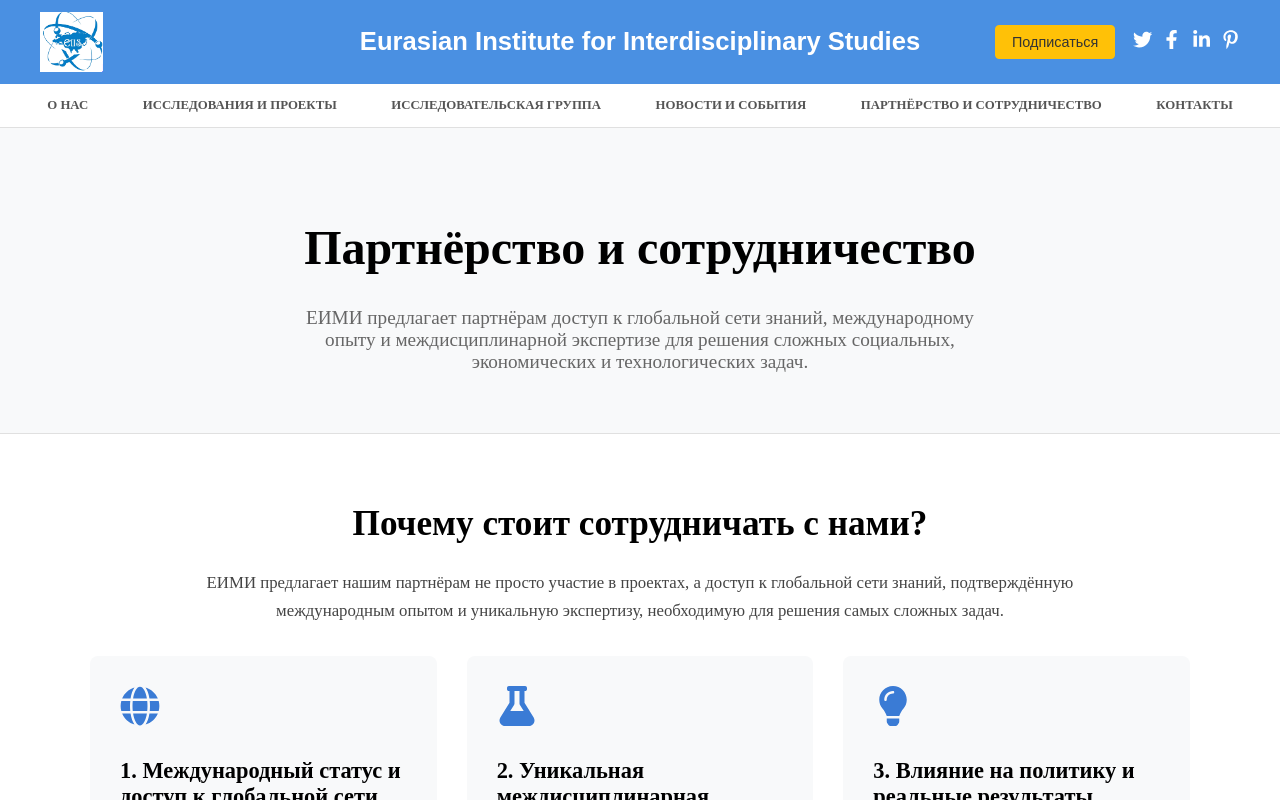
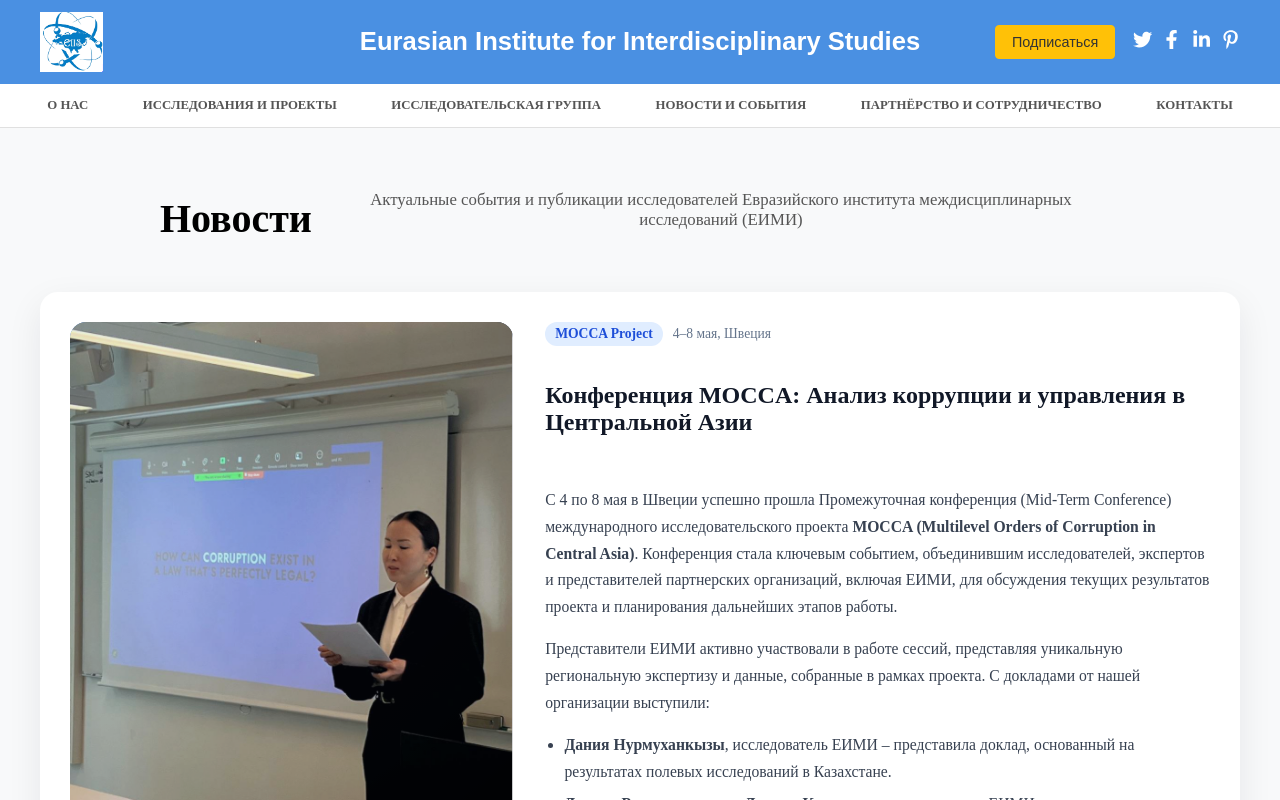
Before and after one commit to Naoo0/eurasian-institute-site, a React (Vite) app: page /news in a window 1280 px wide. Built offline with nearby package versions, Linux system fonts and the light colour scheme.

Commit message:
wowwwwww

```diff
--- a/src/pages/News.jsx
+++ b/src/pages/News.jsx
@@ -1,142 +1,244 @@
-// src/pages/Partnership.jsx
+// src/pages/News.jsx
 
-import React from 'react';
-import { FaFlask, FaGlobe, FaLightbulb } from 'react-icons/fa';
-import "../styles/Partnership.css";
+import React from "react";
+import { motion } from "framer-motion";
+import "../styles/News.css";
+import placeholderImage from "../assets/placeholder.png";
+import news2 from "../assets/news2.png";
+import news1 from "../assets/news1.png";
 
-const Partnership = () => {
+
+const News = () => {
   return (
-    <div className="partnership-page">
-      <header className="partnership-hero">
-        <h1>Партнёрство и сотрудничество</h1>
-        <p>
-          ЕИМИ предлагает партнёрам доступ к глобальной сети знаний, международному опыту
-          и междисциплинарной экспертизе для решения сложных социальных,
-          экономических и технологических задач.
+    <div className="page-container">
+      <div className="news-header">
+        <h1 className="news-main-title">Новости</h1>
+        <p className="news-main-subtitle">
+          Актуальные события и публикации исследователей Евразийского института
+          междисциплинарных исследований (ЕИМИ)
         </p>
-      </header>
+      </div>
 
-      <div className="page-content-wrapper">
-        {/* Почему стоит сотрудничать с нами */}
-        <section className="partnership-section">
-          <h2>Почему стоит сотрудничать с нами?</h2>
-          <p className="partnership-lead">
-            ЕИМИ предлагает нашим партнёрам не просто участие в проектах, а доступ к глобальной
-            сети знаний, подтверждённую международным опытом и уникальную экспертизу, необходимую
-            для решения самых сложных задач.
-          </p>
+      <div className="news-list">
+        {/* НОВОСТЬ 1 */}
+        <motion.article
+          className="news-item"
+          initial={{ opacity: 0, y: 40 }}
+          whileInView={{ opacity: 1, y: 0 }}
+          viewport={{ once: true, amount: 0.2 }}
+          transition={{ duration: 0.6 }}
+        >
+          <div className="news-image-wrapper">
+            {/* здесь потом можно заменить placeholderImage на реальное фото конференции */}
+            <img
+              src={news1}
+              alt="Конференция MOCCA в Швеции"
+              className="news-image"
+            />
+          </div>
 
-          <div className="benefits-grid">
-            {/* 1. Международный статус и глобальная сеть */}
-            <div className="benefit-card">
-              <div className="benefit-icon">
-                <FaGlobe />
-              </div>
-              <h3>1. Международный статус и доступ к глобальной сети</h3>
+
+
+          <div className="news-content">
+            <div className="news-meta">
+              <span className="news-tag">MOCCA Project</span>
+              <span className="news-date">4–8 мая, Швеция</span>
+            </div>
+            <h2 className="news-item-title">
+              Конференция MOCCA: Анализ коррупции и управления в Центральной
+              Азии
+            </h2>
+
+            <div className="news-item-body">
               <p>
-                Сотрудничество ЕИМИ с Европейским Союзом, в частности по линии программы
-                <strong> Marie Skłodowska-Curie Actions (MSCA Staff Exchange)</strong>, подтверждает
-                нашу надёжность и высокий научный уровень.
+                С 4 по 8 мая в Швеции успешно прошла Промежуточная конференция
+                (Mid-Term Conference) международного исследовательского проекта{" "}
+                <strong>MOCCA (Multilevel Orders of Corruption in Central Asia)</strong>.
+                Конференция стала ключевым событием, объединившим исследователей,
+                экспертов и представителей партнерских организаций, включая ЕИМИ,
+                для обсуждения текущих результатов проекта и планирования
+                дальнейших этапов работы.
               </p>
+
+              <p>
+                Представители ЕИМИ активно участвовали в работе сессий, представляя
+                уникальную региональную экспертизу и данные, собранные в рамках
+                проекта. С докладами от нашей организации выступили:
+              </p>
+
               <ul>
                 <li>
-                  <strong>Ведущие мировые институты.</strong> Мы состоим в консорциумах с Лундским
-                  университетом (Швеция) и другими европейскими научными центрами.
+                  <strong>Дания Нурмуханкызы</strong>, исследователь ЕИМИ –
+                  представила доклад, основанный на результатах полевых
+                  исследований в Казахстане.
                 </li>
                 <li>
-                  <strong>Трансфер знаний.</strong> Участие в программе обмена персоналом MSCA
-                  гарантирует постоянный обмен передовыми методологиями и знаниями с лучшими
-                  мировыми экспертами.
+                  <strong>Динара Рахматуллаева</strong> и{" "}
+                  <strong>Данияр Калдияров</strong>, исследователи ЕИМИ –
+                  поделились экспертными экономическими оценками и анализом в
+                  рамках проектных исследований.
+                </li>
+                <li>
+                  <strong>Ишкибаева Мадина Маратовна</strong>, исследователь ЕИМИ
+                  – выступила с докладом на тему{" "}
+                  <em>
+                    &quot;Legal consciousness: case of Kazakhstan&quot;
+                    (&quot;Правосознание: кейс Казахстана&quot;)
+                  </em>, внесла важный вклад в обсуждение правовых культур в
+                  Центральной Азии.
                 </li>
               </ul>
-            </div>
 
-            {/* 2. Уникальная междисциплинарная экспертиза */}
-            <div className="benefit-card">
-              <div className="benefit-icon">
-                <FaFlask />
-              </div>
-              <h3>2. Уникальная междисциплинарная экспертиза</h3>
               <p>
-                Партнёрская деятельность ЕИМИ охватывает критически важные и разнородные сферы,
-                что позволяет эффективно работать на стыке социальных, технологических
-                и управленческих наук.
+                Мероприятие было посвящено всестороннему анализу многоуровневых
+                порядков коррупции и вопросов управления в пяти странах Центральной
+                Азии. Участники представили результаты первых этапов полевых
+                исследований, сосредоточенных на взаимодействии между:
               </p>
+
+              <ul>
+                <li>международными антикоррупционными нормами;</li>
+                <li>национальным законодательством стран региона;</li>
+                <li>местными неформальными практиками и правовыми культурами.</li>
+              </ul>
+
+              <p>
+                Особое внимание уделялось междисциплинарному подходу, объединяющему
+                юриспруденцию, политологию и социологию. Исследователи ЕИМИ
+                активно участвовали в обсуждении, представляя региональный контекст
+                и эмпирические данные по Казахстану и другим странам Центральной
+                Азии.
+              </p>
+
+              <p>
+                Конференция предоставила ценную возможность для:
+              </p>
+
               <ul>
                 <li>
-                  <strong>Социальные и управленческие инновации.</strong> Через проект{" "}
-                  <strong>MOCCA</strong> ЕИМИ вносит вклад в изучение коррупции и повышение
-                  эффективности управления, а через <strong>MARS</strong> – в разработку гуманной
-                  миграционной политики.
+                  <strong>Обмена знаниями:</strong> укрепление связей и обмен
+                  методологиями с партнёрами из Лундского университета
+                  (координатор проекта), Карлова университета и Цюрихского
+                  университета.
                 </li>
                 <li>
-                  <strong>Технологическое превосходство.</strong> Проект{" "}
-                  <strong>POLKA</strong> демонстрирует приверженность чистым технологиям и
-                  инновациям, фокусируясь на разработке низкоэмиссионных решений, включая
-                  водородные технологии.
+                  <strong>Обучения и развития:</strong> участие наших
+                  исследователей в специализированных тренингах, предусмотренных
+                  программой MSCA Staff Exchanges, что способствует повышению
+                  квалификации в сфере антикоррупционных исследований.
+                </li>
+                <li>
+                  <strong>Планирования:</strong> совместная разработка стратегий
+                  для второй половины проекта, включая подготовку к публикации
+                  ключевых научных работ и рекомендаций для политических структур.
                 </li>
               </ul>
+
+              <p>
+                Промежуточная конференция MOCCA подтвердила высокую научную
+                значимость проекта и его потенциал для разработки эффективных
+                решений в сфере борьбы с коррупцией и улучшения управления в
+                странах Центральной Азии.
+              </p>
             </div>
+          </div>
+        </motion.article>
 
-            {/* 3. Влияние на политику и реальные результаты */}
-            <div className="benefit-card">
-              <div className="benefit-icon">
-                <FaLightbulb />
-              </div>
-              <h3>3. Влияние на политику и реальные результаты</h3>
+        {/* НОВОСТЬ 2 */}
+        <motion.article
+          className="news-item news-item--reverse"
+          initial={{ opacity: 0, y: 40 }}
+          whileInView={{ opacity: 1, y: 0 }}
+          viewport={{ once: true, amount: 0.2 }}
+          transition={{ duration: 0.6 }}
+        >
+          <div className="news-image-wrapper">
+            {/* здесь потом можно заменить placeholderImage на обложку отчёта */}
+            <img
+              src={news2}
+              alt="Исследовательский отчёт Corruption in Context"
+              className="news-image"
+            />
+          </div>
+
+          <div className="news-content">
+            <div className="news-meta">
+              <span className="news-tag">Новый отчёт</span>
+              <span className="news-date">Research Report in Sociology of Law 2025:2</span>
+            </div>
+            <h2 className="news-item-title">
+              Новый исследовательский отчёт &quot;Corruption in Context:
+              Institutions, Infrastructure and Economic Development&quot;
+            </h2>
+
+            <div className="news-item-body">
               <p>
-                Мы не просто исследуем — мы превращаем знания в практические рекомендации
-                и решения, влияющие на политику и управление.
+                Мы рады сообщить о выходе нового важного исследовательского отчёта
+                исследователей ЕИМИ <strong>Динары Рахматуллаевой</strong> и{" "}
+                <strong>Данияра Калдиярова</strong>, подготовленного в рамках
+                проекта <strong>MOCCA (Multilevel Orders of Corruption in Central Asia)</strong>,
+                финансируемого Европейским Союзом:{" "}
+                <em>&quot;Corruption in Context: Institutions, Infrastructure and Economic Development&quot;</em>.
               </p>
+
+              <p>
+                Издание вышло в серии{" "}
+                <strong>Research Report in Sociology of Law 2025:2</strong> Лундского
+                университета (Швеция), что подчёркивает высокий уровень
+                международного признания исследований, проводимых нашим
+                партнёрским консорциумом.
+              </p>
+
+              <p>
+                В этом отчёте исследователи анализируют критически важные
+                взаимосвязи между коррупционными практиками, качеством
+                институциональной среды и развитием экономической инфраструктуры в
+                странах Центральной Азии. Работа бросает вызов традиционным
+                представлениям о коррупции, предлагая углублённый контекстуальный
+                анализ того, как коррупция влияет на долгосрочный экономический
+                рост и общественное доверие.
+              </p>
+
+              <p>
+                Публикация отчёта в престижной серии докладов по социологии права
+                Лундского университета подчёркивает:
+              </p>
+
               <ul>
                 <li>
-                  <strong>Стратегические рекомендации.</strong> Совместные результаты используются
-                  для формирования политики на международном уровне, включая рекомендации для
-                  правительств и глобальных организаций.
+                  значимость эмпирически обоснованных данных для понимания
+                  механизмов, посредством которых коррупция деформирует экономические
+                  и социальные системы;
                 </li>
                 <li>
-                  <strong>Приверженность устойчивому развитию.</strong> Участие в проектах,
-                  нацеленных на чистую энергетику (<strong>POLKA</strong>) и добросовестное
-                  управление (<strong>MOCCA</strong>), делает ЕИМИ идеальным партнёром для
-                  организаций, ориентированных на цели устойчивого развития и ESG-повестку.
+                  вклад исследователей ЕИМИ в развитие международной научной
+                  дискуссии по тематике коррупции и управления;
+                </li>
+                <li>
+                  важность междисциплинарного подхода, объединяющего экономику,
+                  право и политику.
                 </li>
               </ul>
+
+              <p>
+                Результаты работы будут использованы для разработки конкретных
+                рекомендаций для политических и экономических субъектов, которые
+                заинтересованы в повышении эффективности управления и
+                противодействии коррупции в Центральной Азии.
+              </p>
+
+              <p>
+                Данная публикация демонстрирует высокий уровень экспертизы наших
+                исследователей и подтверждает приверженность ЕИМИ созданию
+                научно обоснованной базы для реформирования и совершенствования
+                институтов управления в регионе.
+              </p>
             </div>
           </div>
-        </section>
-
-        {/* Направления сотрудничества */}
-        <section className="partnership-section">
-          <h2>Направления сотрудничества</h2>
-          <ul className="cooperation-list">
-            <li>Проведение совместных фундаментальных и прикладных исследований.</li>
-            <li>Разработка и коммерциализация инновационных продуктов и технологий.</li>
-            <li>
-              Организация стажировок и образовательных программ для студентов и специалистов.
-            </li>
-            <li>Проведение совместных конференций, семинаров и круглых столов.</li>
-            <li>
-              Выполнение контрактных исследовательских проектов по заказу индустриальных
-              партнёров.
-            </li>
-          </ul>
-        </section>
-
-        {/* Призыв к действию */}
-        <section className="partnership-section cta-section">
-          <h2>Станьте нашим партнёром</h2>
-          <p>
-            Мы открыты к сотрудничеству с университетами, исследовательскими центрами,
-            международными организациями и индустриальными партнёрами. Если вы заинтересованы
-            в совместных проектах, пожалуйста, свяжитесь с нами.
-          </p>
-          <a href="/contacts" className="cta-button">
-            Связаться с нами
-          </a>
-        </section>
+        </motion.article>
       </div>
     </div>
   );
 };
 
-export default Partnership;
+export default News;
```
